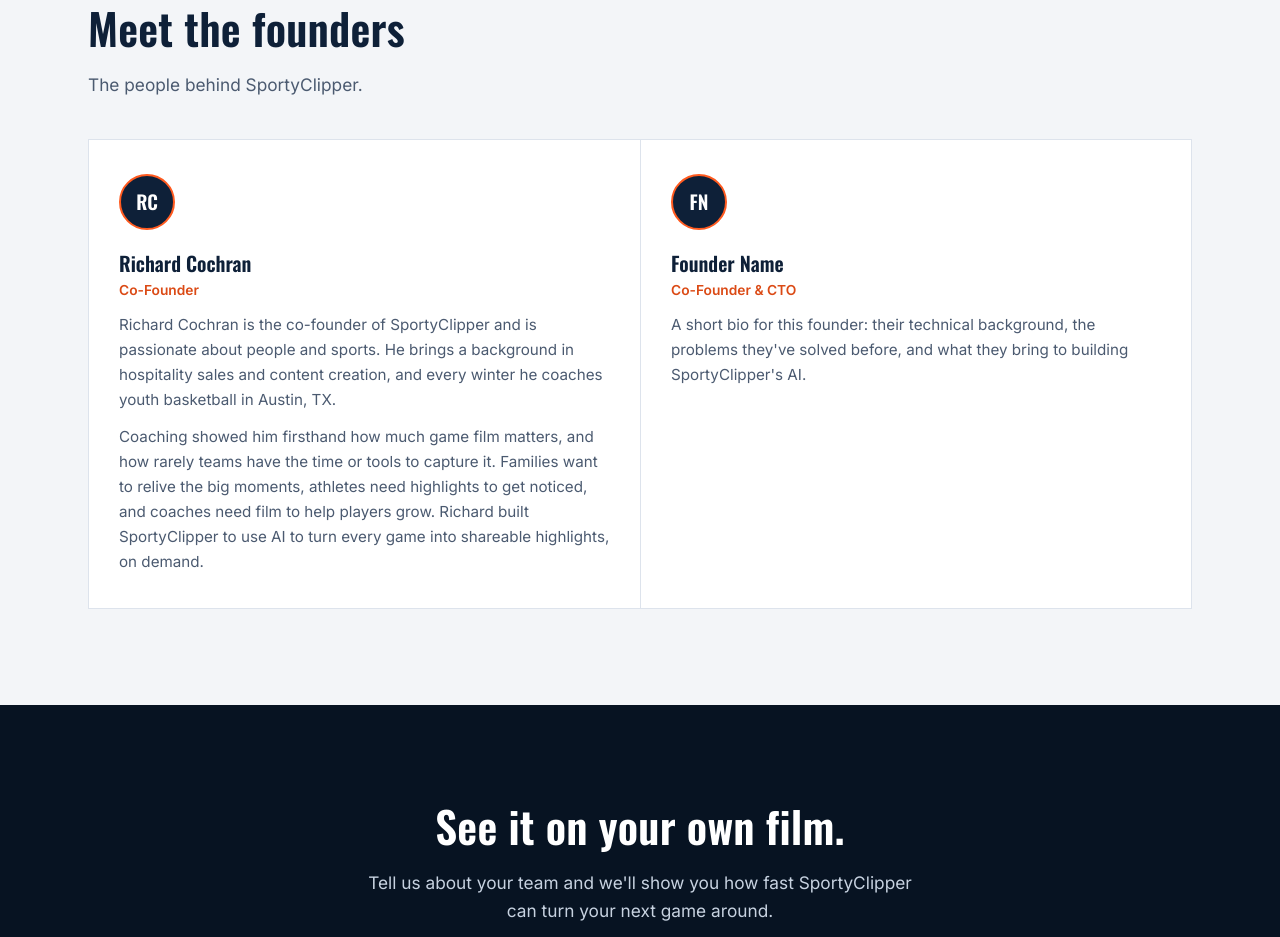
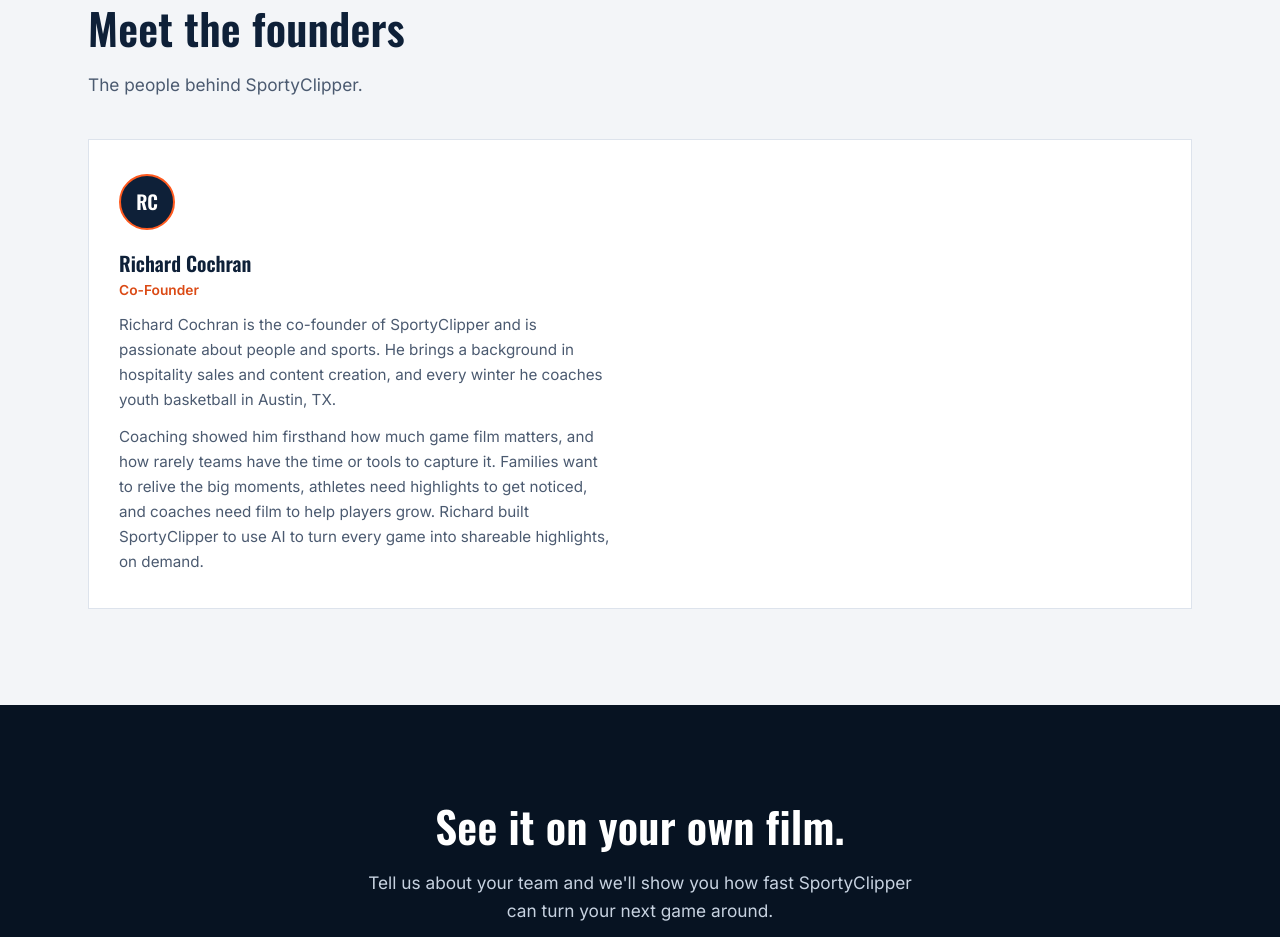
Before and after one commit to nf3/sportyskipper, a plain HTML site: page about.html in a window 1280 px wide. Shown: the part 1002-1939 px from the top of the page. Drawn offline with nearby package versions, Linux system fonts and the light colour scheme.

Commit message:
Removed template founder section temporarily

```diff
--- a/about.html
+++ b/about.html
@@ -72,12 +72,6 @@
           <p>Richard Cochran is the co-founder of SportyClipper and is passionate about people and sports. He brings a background in hospitality sales and content creation, and every winter he coaches youth basketball in Austin, TX.</p>
           <p>Coaching showed him firsthand how much game film matters, and how rarely teams have the time or tools to capture it. Families want to relive the big moments, athletes need highlights to get noticed, and coaches need film to help players grow. Richard built SportyClipper to use AI to turn every game into shareable highlights, on demand.</p>
         </div>
-        <div class="founder-card">
-          <div class="founder-avatar" aria-hidden="true">FN</div>
-          <h3>Founder Name</h3>
-          <div class="founder-role">Co-Founder &amp; CTO</div>
-          <p>A short bio for this founder: their technical background, the problems they've solved before, and what they bring to building SportyClipper's AI.</p>
-        </div>
       </div>
     </div>
   </section>
```
